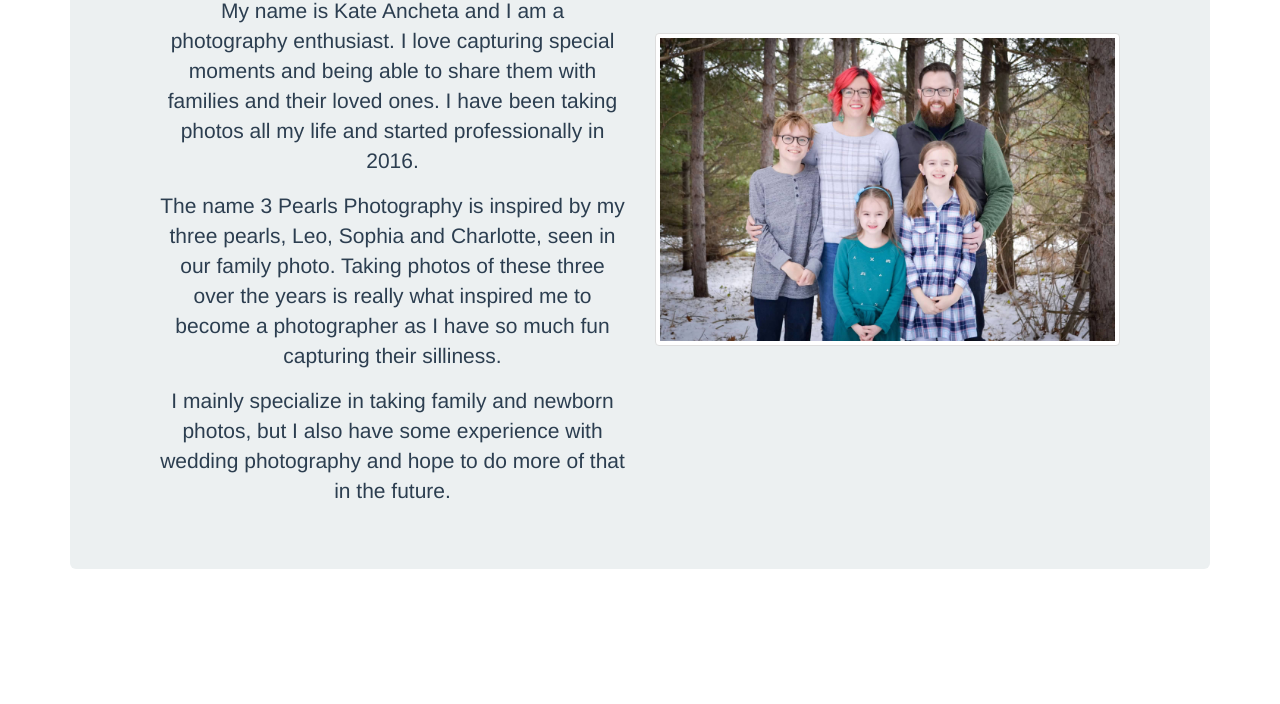
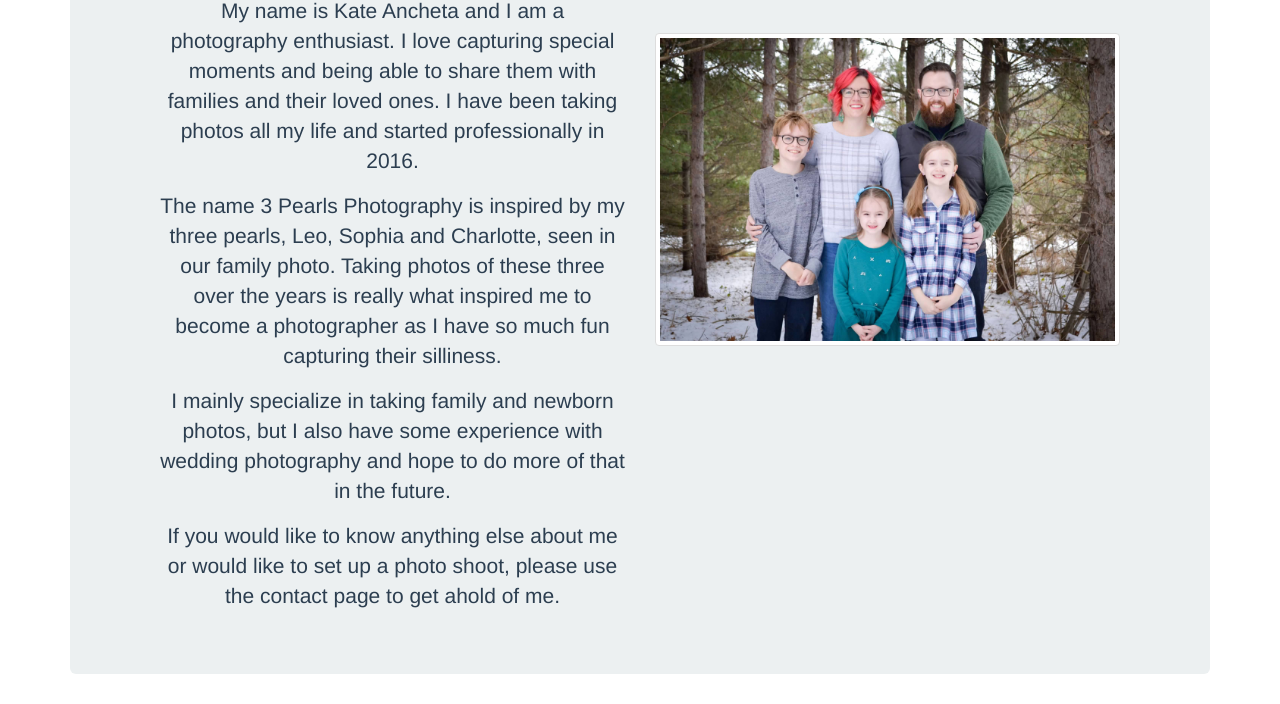
Before and after one commit to leeanch3/leeanch3.github.io, a plain HTML site: page about.html in a window 1280 px wide. Shown: the part 215-919 px from the top of the page. Before the commit the page ends 814 px from the top, so only its background shows below. Drawn offline with nearby package versions, Linux system fonts and the light colour scheme.

Commit message:
Update about.html

```diff
--- a/about.html
+++ b/about.html
@@ -40,6 +40,7 @@
 					<p>My name is Kate Ancheta and I am a photography enthusiast.  I love capturing special moments and being able to share them with families and their loved ones.  I have been taking photos all my life and started professionally in 2016.</p>
 					<p>The name 3 Pearls Photography is inspired by my three pearls, Leo, Sophia and Charlotte, seen in our family photo.  Taking photos of these three over the years is really what inspired me to become a photographer as I have so much fun capturing their silliness.</p>
 					<p>I mainly specialize in taking family and newborn photos, but I also have some experience with wedding photography and hope to do more of that in the future.</p>
+					<p>If you would like to know anything else about me or would like to set up a photo shoot, please use the contact page to get ahold of me.</p>
 				</div>
 				<div class="col-lg-6 col-sm-6">
 					<div class="thumbnail">
```
